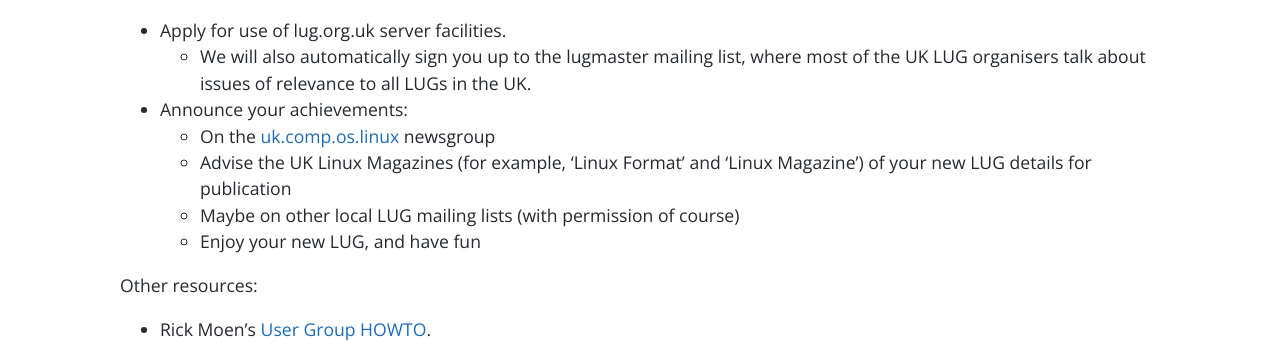
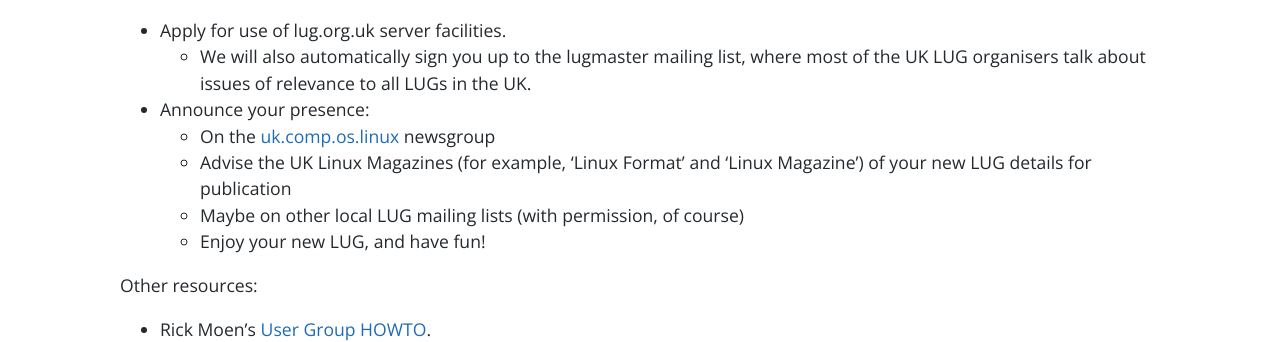
Before and after one commit to lugorguk/lug.org.uk-website, a Jekyll site: the page built from about.md, in a window 1280 px wide. Shown: the part 1317-1659 px from the top of the page. Built offline with Jekyll 4.4.1, drawn with Linux system fonts in a browser that asks for light colours.

Commit message:
Update some wording

```diff
--- a/about.md
+++ b/about.md
@@ -29,11 +29,11 @@ Once you've decided on a name and coverage area for your LUG, you should:
 
 * Apply for use of lug.org.uk server facilities.
   * We will also automatically sign you up to the lugmaster mailing list, where most of the UK LUG organisers talk about issues of relevance to all LUGs in the UK.
-* Announce your achievements:
+* Announce your presence:
   * On the [uk.comp.os.linux](news:uk.comp.os.linux) newsgroup
   * Advise the UK Linux Magazines (for example, 'Linux Format' and 'Linux Magazine') of your new LUG details for publication
-  * Maybe on other local LUG mailing lists (with permission of course)
-  * Enjoy your new LUG, and have fun
+  * Maybe on other local LUG mailing lists (with permission, of course)
+  * Enjoy your new LUG, and have fun!
 
 Other resources:
 
```
Also changed, not shown: apply.md (+2 -2 lines), lugs/inactive.md (+1 -1 lines).
